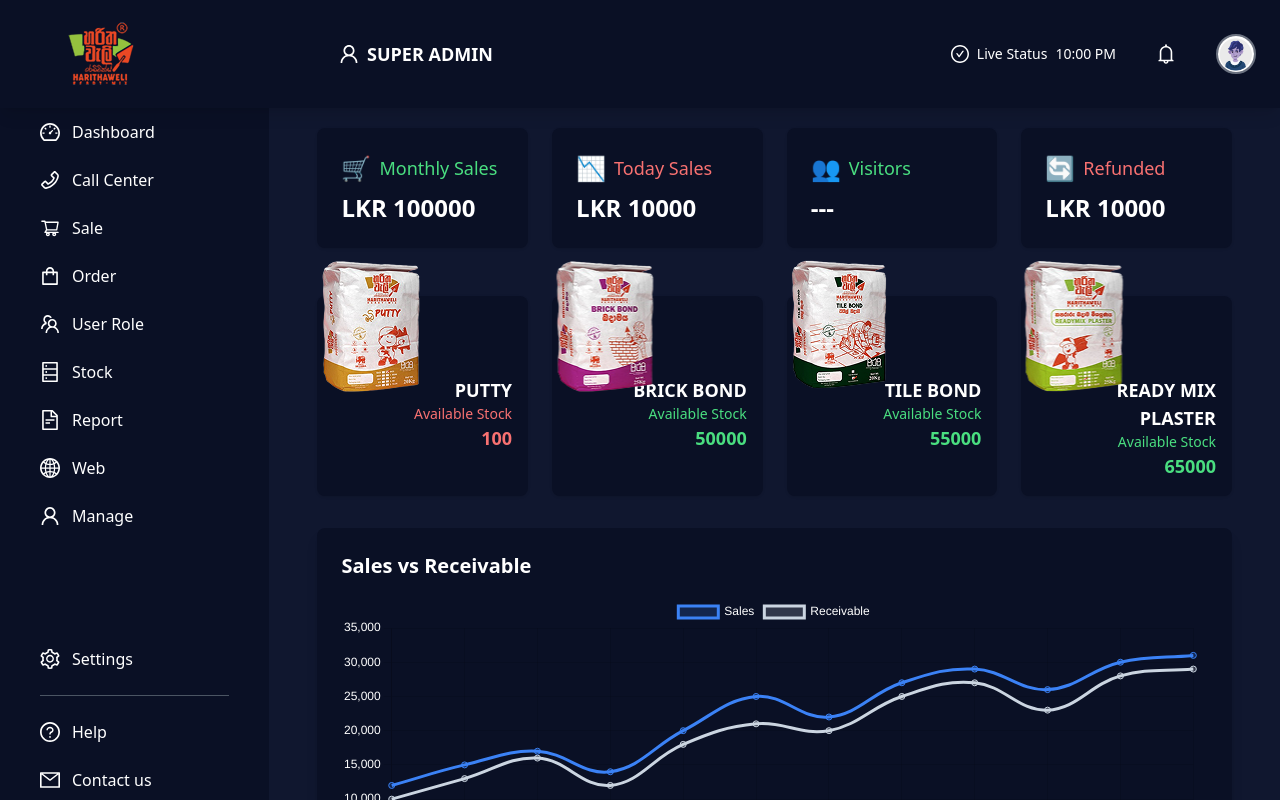
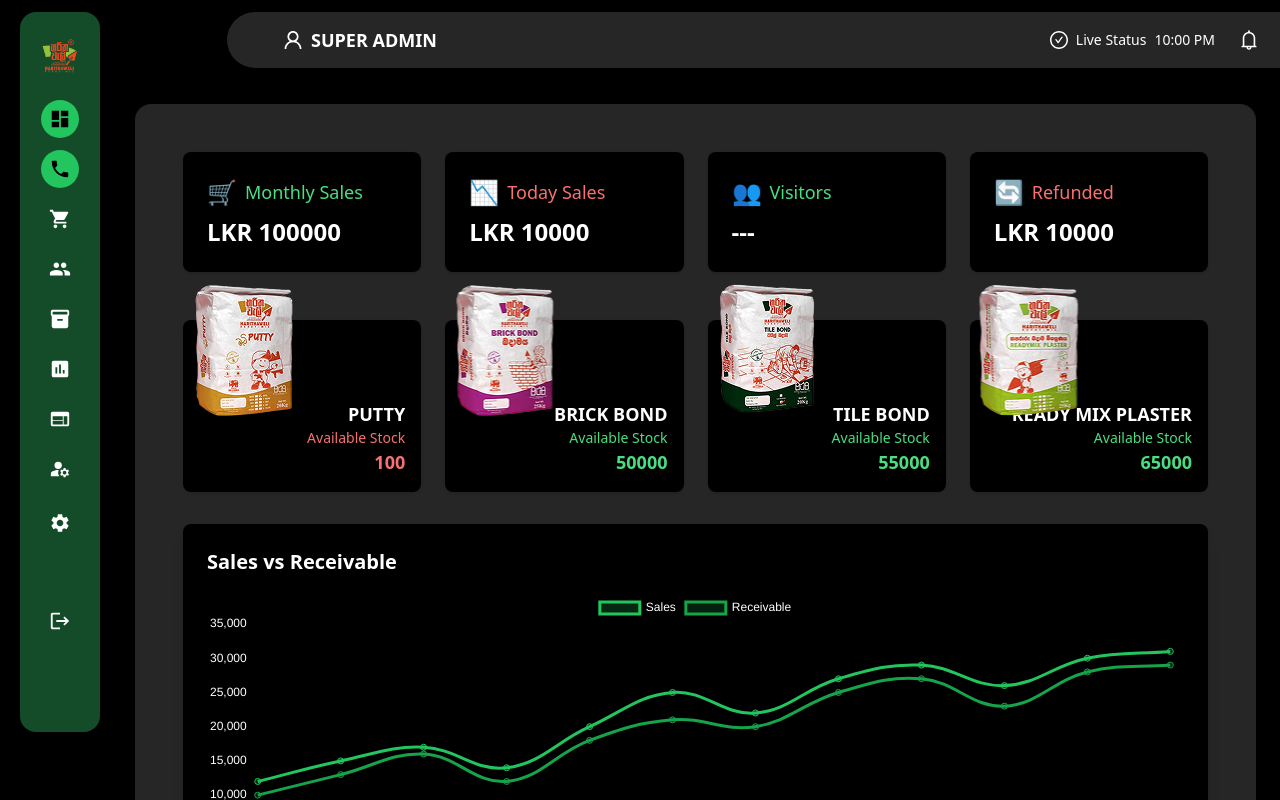
Before and after one commit to AkithN/HarithaWeli-Frontend, a React (Create React App) app: page /admin in a window 1280 px wide. Shown: the top 800 px of the page. Built offline with nearby package versions, Linux system fonts and the light colour scheme.

Commit message:
Create AdminDashboard

```diff
--- a/src/App.js
+++ b/src/App.js
@@ -1,7 +1,11 @@
 import React from "react";
 import { Routes, Route } from "react-router-dom";
-import Home from "./Pages/Home";
-import AdminDashboard from "./Pages/AdminDashboard";
+
+// Import Home components
+import Home from "./Pages/Home"; // Regular Home Page
+import AdminHome from "./Containers/AdminHome"; // Admin Home Page
+
+// Other imports (Removed AdminDashboard)
 import CallCenterDashboard from "./Pages/CallCenterDashboard";
 import AgentStock from "./Pages/AgentStock";
 import AgentDashboard from "./Pages/AgentDashboard";
@@ -16,8 +20,13 @@
 function App() {
   return (
     <Routes>
-      <Route path="/" element={<Home  />} />
-      <Route path="/admin" element={<AdminDashboard />} />
+      {/* Default Home Page */}
+      <Route path="/" element={<Home />} />
+
+      {/* Admin Home Page (Replaces AdminDashboard) */}
+      <Route path="/admin" element={<AdminHome />} />
+
+      {/* Other Routes */}
       <Route path="/call-center" element={<CallCenterDashboard />} />
       <Route path="/agent-stock" element={<AgentStock />} />
       <Route path="/agent-dashboard" element={<AgentDashboard />} />
--- a/src/Components/AdminNavbar.jsx
+++ b/src/Components/AdminNavbar.jsx
@@ -1,21 +1,23 @@
 import React from "react";
+import { Link } from "react-router-dom";
 import { UserOutlined, BellOutlined, CheckCircleOutlined } from "@ant-design/icons";
-import logo from "../Assets/logo.png";
 import avatar from "../Assets/avatar.jpg";
 
 const AdminNavbar = () => {
   return (
-    <nav className="bg-[#0A1025] text-white px-6 py-5 flex items-center justify-between shadow-lg fixed top-0 left-0 w-full">
-      <div className="flex items-center gap-40">
-        <img src={logo} alt="Logo" className="h-15 w-auto px-10" />
+    <nav className="bg-[#262626] text-white px-6 py-4 flex items-center justify-between shadow-lg
+                    fixed top-0 right-[-675px] transform -translate-x-1/2 w-[90%] rounded-full mx-auto mt-3 h-14">
 
+      {/* Left Side */}
+      <div className="flex items-center gap-6 px-8">
         <span className="text-lg font-semibold flex items-center gap-2">
           <UserOutlined className="text-xl" />
           SUPER ADMIN
         </span>
       </div>
 
-      <div className="flex items-center gap-10">
+      {/* Right Side */}
+      <div className="flex items-center gap-6 px-8">
         <div className="flex items-center gap-2 text-sm">
           <CheckCircleOutlined className="text-lg" />
           <span>Live Status</span>
@@ -26,6 +28,7 @@
 
         <img src={avatar} alt="Profile" className="w-10 h-10 rounded-full border-2 border-gray-500" />
       </div>
+
     </nav>
   );
 };
--- a/src/Components/AdminSideBar.jsx
+++ b/src/Components/AdminSideBar.jsx
@@ -1,157 +1,110 @@
-import React from "react";
-import { Link } from "react-router-dom";
+import React, { useState } from "react";
+import { Link, useLocation } from "react-router-dom";
 import {
-  DashboardOutlined,
-  PhoneOutlined,
-  ShoppingOutlined,
-  TeamOutlined,
-  DatabaseOutlined,
-  FileTextOutlined,
-  GlobalOutlined,
-  UserOutlined,
-  SettingOutlined,
-  QuestionCircleOutlined,
-  MailOutlined,
-  LogoutOutlined,
-  ShoppingCartOutlined, // Added Sale icon
-} from "@ant-design/icons";
+  MdDashboard, MdPhone, MdPeople, MdInventory, MdAssessment, MdWeb,
+  MdManageAccounts, MdSettings, MdLogout, MdShoppingCart, MdAttachMoney,
+  MdStar, MdReceiptLong, MdPerson, MdBusiness
+} from "react-icons/md";
 
-const AdminSideBar = () => {
+// Importing the logo image from src/Assets folder
+import logo from '../Assets/logo.png';
+
+const AdminSidebar = () => {
+  const location = useLocation();
+  const [showWebSubMenu, setShowWebSubMenu] = useState(false);
+  const [showPeopleSubMenu, setShowPeopleSubMenu] = useState(false);
+
   return (
-    <div className="bg-[#0A1025] h-screen w-80 py-10 px-10 text-white flex flex-col justify-between">
-      <div>
-        <ul className="space-y-6">
-          <li>
-            <Link
-              to="/admin"
-              className="flex items-center gap-3 cursor-pointer hover:text-red-500"
-            >
-              <DashboardOutlined className="text-xl" />
-              Dashboard
-            </Link>
-          </li>
-          <li>
-            <Link
-              to="/call-center"
-              className="flex items-center gap-3 cursor-pointer hover:text-red-500"
-            >
-              <PhoneOutlined className="text-xl" />
-              Call Center
-            </Link>
-          </li>
-          <li>
-            <Link
-              to="/sale"
-              className="flex items-center gap-3 cursor-pointer hover:text-red-500"
-            >
-              <ShoppingCartOutlined className="text-xl" />
-              Sale
-            </Link>
-          </li>
-          <li>
-            <Link
-              to="/order"
-              className="flex items-center gap-3 cursor-pointer hover:text-red-500"
-            >
-              <ShoppingOutlined className="text-xl" />
-              Order
-            </Link>
-          </li>
-          <li>
-            <Link
-              to="/user-role"
-              className="flex items-center gap-3 cursor-pointer hover:text-red-500"
-            >
-              <TeamOutlined className="text-xl" />
-              User Role
-            </Link>
-          </li>
-          <li>
-            <Link
-              to="/agent-stock"
-              className="flex items-center gap-3 cursor-pointer hover:text-red-500"
-            >
-              <DatabaseOutlined className="text-xl" />
-              Stock
-            </Link>
-          </li>
-          <li>
-            <Link
-              to="/report"
-              className="flex items-center gap-3 cursor-pointer hover:text-red-500"
-            >
-              <FileTextOutlined className="text-xl" />
-              Report
-            </Link>
-          </li>
-          <li>
-            <Link
-              to="/web"
-              className="flex items-center gap-3 cursor-pointer hover:text-red-500"
-            >
-              <GlobalOutlined className="text-xl" />
-              Web
-            </Link>
-          </li>
-          <li>
-            <Link
-              to="/manage"
-              className="flex items-center gap-3 cursor-pointer hover:text-red-500"
-            >
-              <UserOutlined className="text-xl" />
-              Manage
-            </Link>
-          </li>
-        </ul>
+    <div className="h-[90vh] w-20 bg-[#144c29] text-white flex flex-col items-center py-4 space-y-4 shadow-lg rounded-t-2xl rounded-b-2xl relative">
+      {/* Logo at the top of the sidebar */}
+      <div className="p-2 rounded-full">
+        <img src={logo} alt="Company Logo" className="h-10 w-10 object-contain" />
       </div>
 
-      {/* BOTTOM MENU */}
-      <div>
-        <ul className="space-y-6">
-          <li>
-            <Link
-              to="/settings"
-              className="flex items-center gap-3 cursor-pointer hover:text-red-500"
-            >
-              <SettingOutlined className="text-xl" />
-              Settings
-            </Link>
-          </li>
+      {/* Sidebar Menu Items */}
+      <nav className="flex flex-col space-y-3">
+        <SidebarIcon to="/admin" icon={<MdDashboard size={22} />} location={location} />
+        <SidebarIcon to="/admin" icon={<MdPhone size={22} />} location={location} />
+        <SidebarIcon to="/order" icon={<MdShoppingCart size={22} />} location={location} />
 
-          {/* Separator Line */}
-          <div className="border-t border-gray-600 my-3"></div>
+        {/* People Icon with Hover Submenu */}
+        <div
+          className="relative"
+          onMouseEnter={() => setShowPeopleSubMenu(true)}
+          onMouseLeave={() => setShowPeopleSubMenu(false)}
+        >
+          <SidebarIcon to="/user-role" icon={<MdPeople size={22} />} location={location} />
 
-          <li>
-            <Link
-              to="/help"
-              className="flex items-center gap-3 cursor-pointer hover:text-red-500"
-            >
-              <QuestionCircleOutlined className="text-xl" />
-              Help
-            </Link>
-          </li>
-          <li>
-            <Link
-              to="/contact"
-              className="flex items-center gap-3 cursor-pointer hover:text-red-500"
-            >
-              <MailOutlined className="text-xl" />
-              Contact us
-            </Link>
-          </li>
-          <li>
-            <Link
-              to="/logout"
-              className="flex items-center gap-3 cursor-pointer hover:text-red-500"
-            >
-              <LogoutOutlined className="text-xl" />
-              Logout
-            </Link>
-          </li>
-        </ul>
+          {/* Submenu for People */}
+          {showPeopleSubMenu && (
+            <div className="absolute left-full top-0 bg-[#144c29] p-2 rounded-lg shadow-lg flex flex-col space-y-2 w-36">
+              <SubMenuIcon to="/sales-representative" icon={<MdPerson />} label="Sales Rep" />
+              <SubMenuIcon to="/agent" icon={<MdBusiness />} label="Agent" />
+            </div>
+          )}
+        </div>
+
+        <SidebarIcon to="/stock" icon={<MdInventory size={22} />} location={location} />
+        <SidebarIcon to="/report" icon={<MdAssessment size={22} />} location={location} />
+
+        {/* Web Icon with Hover Submenu */}
+        <div
+          className="relative"
+          onMouseEnter={() => setShowWebSubMenu(true)}
+          onMouseLeave={() => setShowWebSubMenu(false)}
+        >
+          <SidebarIcon to="/web" icon={<MdWeb size={22} />} location={location} />
+
+          {/* Submenu for Web */}
+          {showWebSubMenu && (
+            <div className="absolute left-full top-0 bg-[#144c29] p-2 rounded-lg shadow-lg flex flex-col space-y-2 w-36">
+              <SubMenuIcon to="/dashboard" icon={<MdDashboard />} label="Dashboard" />
+              <SubMenuIcon to="/product" icon={<MdShoppingCart />} label="Product" />
+              <SubMenuIcon to="/order" icon={<MdInventory />} label="Order" />
+              <SubMenuIcon to="/sales" icon={<MdAttachMoney />} label="Sales" />
+              <SubMenuIcon to="/reviews" icon={<MdStar />} label="Reviews" />
+              <SubMenuIcon to="/invoice" icon={<MdReceiptLong />} label="Invoice" />
+            </div>
+          )}
+        </div>
+
+        <SidebarIcon to="/manage" icon={<MdManageAccounts size={22} />} location={location} />
+      </nav>
+
+      {/* Bottom Section */}
+      <div className="flex flex-col space-y-3 mt-auto">
+        <SidebarIcon to="/settings" icon={<MdSettings size={22} />} location={location} extraClass="mb-12" />
+        <SidebarIcon to="/logout" icon={<MdLogout size={22} />} location={location} />
       </div>
     </div>
   );
 };
 
-export default AdminSideBar;
+const SidebarIcon = ({ to, icon, location, extraClass = "" }) => {
+  const isActive = location.pathname === to;
+
+  return (
+    <Link
+      to={to}
+      className={`text-xl p-2 rounded-full transition hover:bg-green-600 flex justify-center items-center
+                ${isActive ? "bg-green-500 text-black" : "text-white"} ${extraClass}`}
+    >
+      {icon}
+    </Link>
+  );
+};
+
+// Submenu Item Component
+const SubMenuIcon = ({ to, icon, label }) => {
+  return (
+    <Link
+      to={to}
+      className="flex items-center space-x-1 text-white hover:text-green-400 transition text-sm"
+    >
+      <span className="text-lg">{icon}</span>
+      <span>{label}</span>
+    </Link>
+  );
+};
+
+export default AdminSidebar;
--- a/src/Containers/AdminDash.jsx
+++ b/src/Containers/AdminDash.jsx
@@ -37,15 +37,15 @@
       {
         label: "Sales",
         data: [12000, 15000, 17000, 14000, 20000, 25000, 22000, 27000, 29000, 26000, 30000, 31000],
-        borderColor: "#3b82f6",
-        backgroundColor: "rgba(59, 130, 246, 0.2)",
+        borderColor: "#22c55e", // Changed to Green
+        backgroundColor: "rgba(34, 197, 94, 0.2)", // Light Green Tint
         tension: 0.4,
       },
       {
         label: "Receivable",
         data: [10000, 13000, 16000, 12000, 18000, 21000, 20000, 25000, 27000, 23000, 28000, 29000],
-        borderColor: "#cbd5e1",
-        backgroundColor: "rgba(203, 213, 225, 0.2)",
+        borderColor: "#16a34a", // Darker Green
+        backgroundColor: "rgba(22, 163, 74, 0.2)",
         tension: 0.4,
       },
     ],
@@ -65,13 +65,13 @@
   };
 
   return (
-    <div className="flex-1 p-12 bg-[#10172F] min-h-screen text-white">
+    <div className="flex-1 p-12 bg-[#262626] min-h-screen text-white rounded-t-2xl rounded-b-2xl relative">
       {/* Stats Overview */}
       <div className="grid grid-cols-1 md:grid-cols-2 lg:grid-cols-4 gap-6 mb-12">
         {stats.map((stat, index) => (
           <div
             key={index}
-            className="bg-[#0A1025] p-6 rounded-lg shadow transform transition-transform hover:-translate-y-2 hover:shadow-lg"
+            className="bg-black p-6 rounded-lg shadow transform transition-transform hover:-translate-y-2 hover:shadow-lg"
           >
             <div className={`${stat.color} text-lg mb-2 flex items-center`}>
               <span className="mr-2 text-2xl">{stat.icon}</span>
@@ -87,7 +87,7 @@
         {products.map((product, index) => (
           <div
             key={index}
-            className="bg-[#0A1025] p-4 rounded-lg shadow transform transition-transform hover:-translate-y-2 hover:shadow-lg relative overflow-visible"
+            className="bg-black p-4 rounded-lg shadow transform transition-transform hover:-translate-y-2 hover:shadow-lg relative overflow-visible"
           >
             <img
               src={product.img}
@@ -104,7 +104,7 @@
       </div>
 
       {/* Chart Section */}
-      <div className="bg-[#0A1025] p-6 rounded-lg shadow-lg w-full max-w-2.5xl mx-auto">
+      <div className="bg-black p-6 rounded-lg shadow-lg w-full max-w-2.5xl mx-auto">
         <h2 className="text-xl font-semibold mb-4">Sales vs Receivable</h2>
         <div className="h-[300px]">
           <Line data={data} options={options} />
--- /dev/null
+++ b/src/Containers/AdminHome.jsx
@@ -0,0 +1,28 @@
+import React from "react";
+import AdminSideBar from "../Components/AdminSideBar";  // Sidebar component
+import AdminNavbar from "../Components/AdminNavbar";    // Navbar component
+import AdminDash from "./AdminDash";
+
+const Home = () => {
+    return (
+        <div className="flex min-h-screen w-screen bg-black text-white">  {/* Full screen background */}
+            {/* Sidebar */}
+            <div className="fixed top-3 left-5 w-64 h-screen"> {/* Ensure full height */}
+                <AdminSideBar />
+            </div>
+
+            {/* Main Content */}
+            <div className="flex flex-col flex-1 ml-64">  {/* Push content to the right */}
+                {/* Navbar */}
+                <AdminNavbar />
+
+                {/* Main content section */}
+                <div className="flex-1 p-6 mt-20 ml-[-145px] max-w-[1450px]">
+                    <AdminDash />
+                </div>
+            </div>
+        </div>
+    );
+};
+
+export default Home;
```
Also changed, not shown: 1 other file (tests, documents, lock files or other folders).
